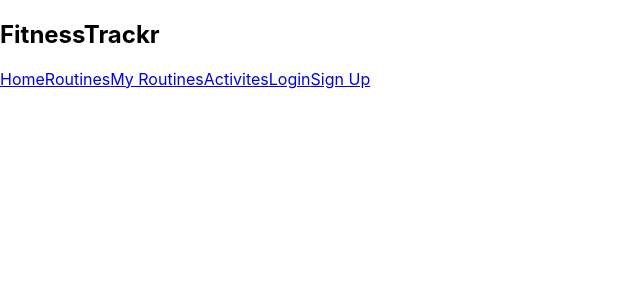
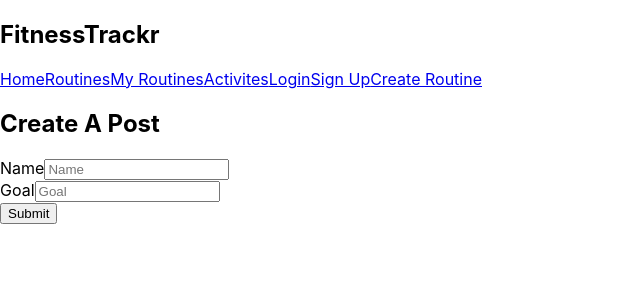
Before and after one commit to cstricklandnola/FitnessTrackrFE, a React (Create React App) app in the folder app/: page /createRoutine in a window 1280 px wide. Shown: the top 300 px of the page, without its empty margins (0-640 px from the left). Built offline with nearby package versions, Linux system fonts and the light colour scheme.

Commit message:
structured CreateRoutine

```diff
--- a/app/src/App.js
+++ b/app/src/App.js
@@ -2,7 +2,7 @@ import './App.css';
 
 import { BrowserRouter as Router, Link } from "react-router-dom"
 import {Switch, Route} from "react-router"
-
+import {default as MakeRoutine} from "./components/routines/CreateRoutine"
 
 function App() {
   return (
@@ -16,6 +16,7 @@ function App() {
           <Link className="Link" to= '/activites'>Activites</Link>
           <Link className="Link" to= '/login'>Login</Link>
           <Link className="Link" to= '/register'>Sign Up</Link>
+          <Link className="Link" to= '/createRoutine'>Create Routine</Link>
           {/* Link for log out which returns home '/' */}
         </div>
       </nav>
@@ -39,6 +40,9 @@ function App() {
           <Route path='/activities'>
             {/* Activities component */}
           </Route>
+          <Route path='/createRoutine'>
+            <MakeRoutine />
+          </Route>
         </Switch>
       </main>
     </Router>
--- /dev/null
+++ b/app/src/components/routines/CreateRoutine.js
@@ -0,0 +1,68 @@
+//import { useState, useEffect } from 'react';
+//import { Redirect } from 'react-router';
+//import {createRoutine} from
+
+const MakeRoutine = ({ setDisplayMessage, setIsShown, loggedIn }) => {
+// if(!loggedIn){return <Redirect to = "/" />}
+    /* const [newRoutine, setNewRoutine] = useState();
+    const [finished, setFinished] = useState(false); */
+
+    const handleSubmit = (event) => {
+        event.preventDefault();
+        console.log("Say Cheese!!!");
+
+
+        /* const [name, goal] = event.target;
+
+        if(name.value && goal.value){
+           const newRoutine = {
+               routine: {
+                   name: name.value,
+                   goal: goal.value
+               }
+           }
+           setNewRoutine(newRoutine)
+        }else{
+            //display message
+            //set message to show(true)
+        } */
+    }
+
+    // eslint-disable-next-line react-hooks/exhaustive-deps
+    /* useEffect(async () => {
+        if(newRoutine) {
+            try{
+                const response = await createRoutine(newRoutine);
+                setFinished(true)
+
+            }catch (error) {
+                console.error(error)
+            }finally {<Redirect to = "/"/>}
+        }
+        }, [newRoutine]) */
+
+
+    /* if(finished){
+        return <Redirect to = "/"/>
+
+    }else{ */
+        return ( <div className="makePost">
+
+        <h2>Create A Post</h2>
+        <form onSubmit={handleSubmit}>
+            <div>
+                <label>Name</label>
+                <input type='text' placeholder='Name' />
+            </div>
+            <div>
+                <label>Goal</label>
+                <input type='text' placeholder='Goal' />
+            </div>
+            <button className = "submitButton" type='submit'>Submit</button>
+        </form>
+    </div>
+        )
+    }
+//}
+
+export default MakeRoutine
```
